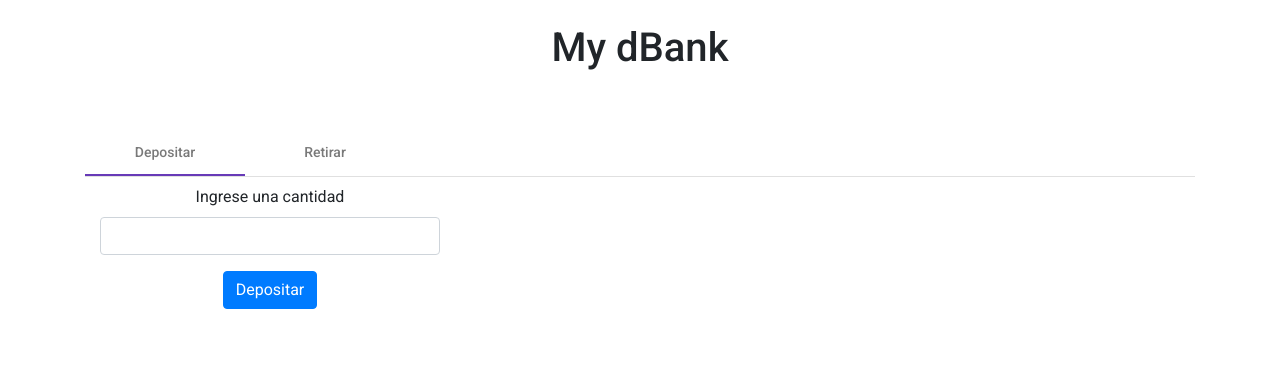
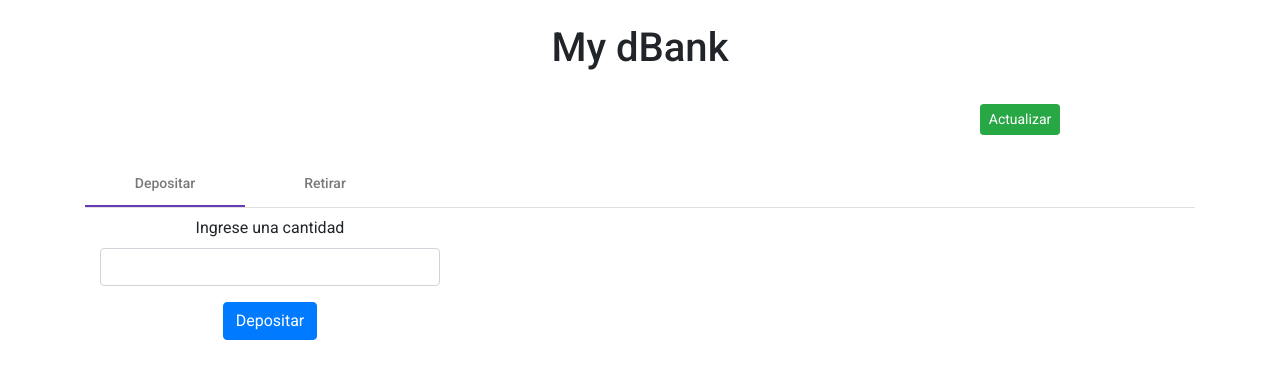
Before and after one commit to martinKindall/DBank, an Angular app: page / in a window 1280 px wide. Shown: the top 378 px of the page. Built offline with nearby package versions, Linux system fonts and the light colour scheme.

Commit message:
Added Refresh Balance button

```diff
--- a/src/app/app.component.html
+++ b/src/app/app.component.html
@@ -5,8 +5,12 @@
     </div>
   </div>
   <div class="row my-4">
-    <div class="col-12">
+    <div class="col-sm-4"></div>
+    <div class="col-sm-4">
       <h3 *ngIf="loadedBalance === true">Eth Balance: {{balance}}</h3>
+    </div>
+    <div class="col-sm-4">
+      <button type="button" class="btn btn-success btn-sm" (click)="updateBalance()">Actualizar</button>
     </div>
   </div>
   <div class="row">
```
